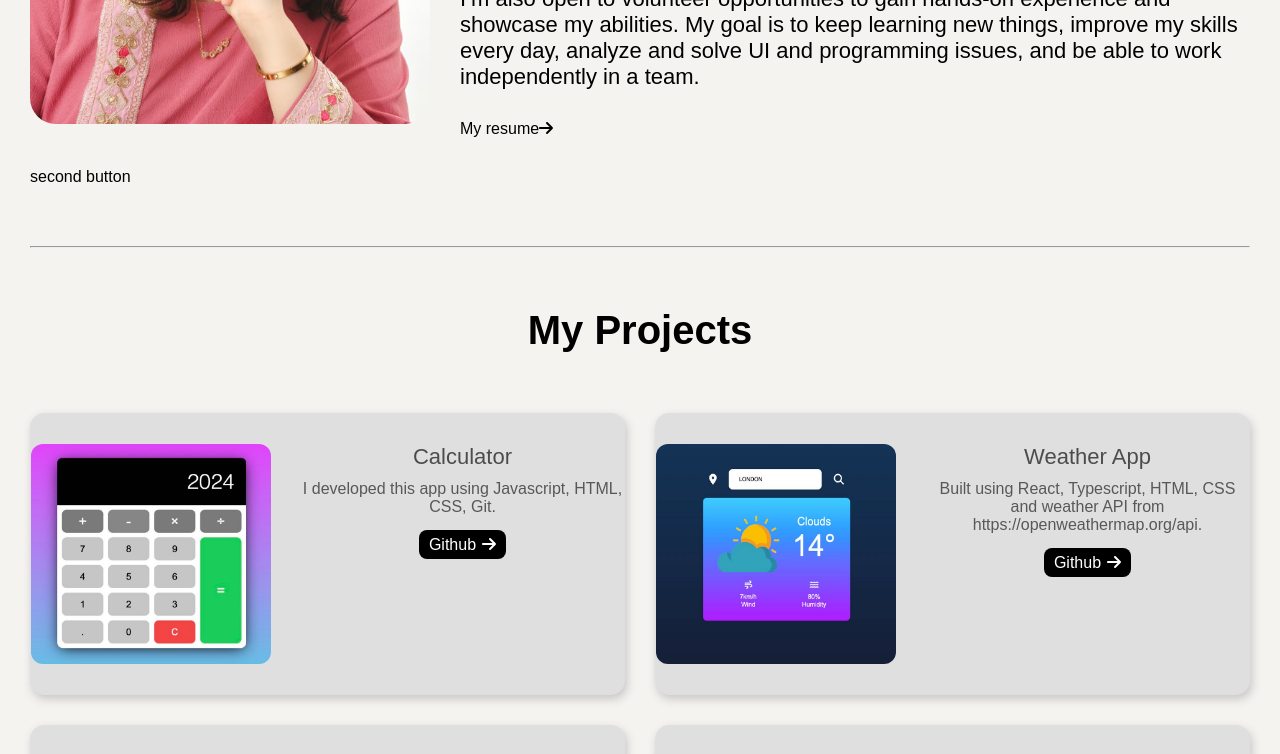
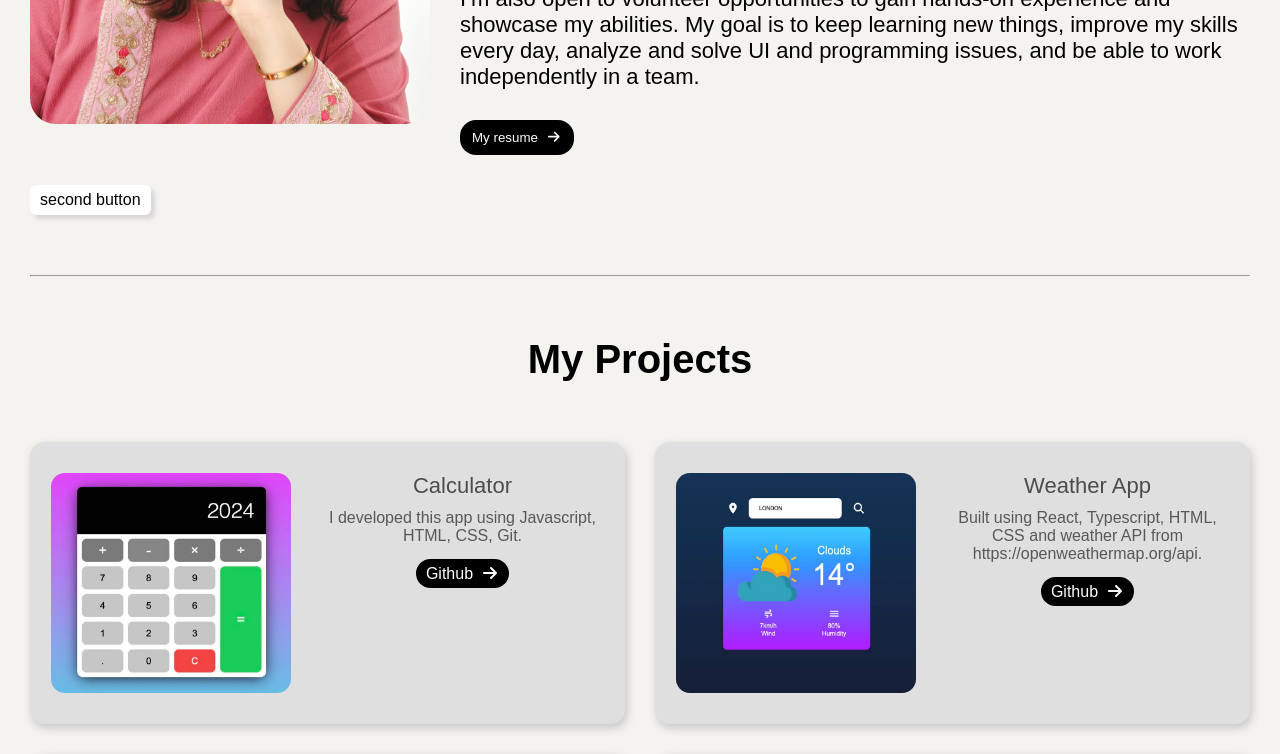
Before and after one commit to soukayna-alala/alala-portfolio, a React (Vite) app: page / in a window 1280 px wide. Shown: the part 600-1354 px from the top of the page. Built offline with nearby package versions, Linux system fonts and the light colour scheme.

Commit message:
made Button global for ruese across the app

```diff
--- a/src/components/AboutMe/AboutMe.module.css
+++ b/src/components/AboutMe/AboutMe.module.css
@@ -69,32 +69,3 @@
     gap: 30px;
   }
 }
-
-/* move to button css file */
-.resumeHyperlink {
-  width: fit-content;
-  height: fit-content;
-  border: 1px solid #000;
-  padding: 10px 12px;
-  border-radius: 18px;
-  background-color: #000;
-  cursor: pointer;
-  opacity: 0.9;
-  margin: 0 auto;
-  /* delete this line*/
-  color: white !important;
-
-  @media (min-width: 600px) {
-    margin: 0;
-  }
-}
-
-.resumeArrow {
-  padding: 0 2px 0 14px;
-  color: #f5f3f0;
-}
-
-.myResume {
-  color: #f5f3f0;
-  font-size: 18px;
-}
--- a/src/components/AboutMe/AboutMe.tsx
+++ b/src/components/AboutMe/AboutMe.tsx
@@ -8,18 +8,7 @@ export function AboutMe() {
   const iso8601Dob = "2000/06/20"; // my dob in ISO 8601 format
   const dateOfBirth = dayjs(iso8601Dob);
   const myAgeInYears = dayjs().diff(dateOfBirth, "years");
-
-  const {
-    h1,
-    bold,
-    paragraph,
-    container,
-    aboutMeImage,
-    paragraphGap,
-    resumeHyperlink,
-    myResume,
-    resumeArrow,
-  } = styles;
+  const { h1, bold, paragraph, container, aboutMeImage, paragraphGap } = styles;
 
   return (
     <>
@@ -67,8 +56,22 @@ export function AboutMe() {
         {/*  <span className={myResume}>My resume</span>*/}
         {/*  <FontAwesomeIcon className={resumeArrow} icon={faArrowRight} />*/}
         {/*</a>*/}
-        <Button label={"My resume"} icon={faArrowRight} variant={"primary"} />
-        <Button label={"second button"} variant={"secondary"} />
+        <Button
+          label={"My resume"}
+          icon={faArrowRight}
+          variant={"primary"}
+          target={"_blank"}
+          href={
+            "https://github.com/soukayna-alala/cv/blob/1be4b4af8887a8ffea5fd2ce490298b5bd4bb483/Soukayna-Alala-Junior-Front-End-Developer.pdf"
+          }
+        />
+        <Button
+          label={"second button"}
+          variant={"secondary"}
+          size={"small"}
+          isAnchor={true}
+        />
+        {/*<Button label={"no variant passed in"} />*/}
       </div>
     </>
   );
--- a/src/components/Button/Button.module.css
+++ b/src/components/Button/Button.module.css
@@ -0,0 +1,39 @@
+.btn {
+  padding: 10px 12px;
+  border-radius: 16px;
+  cursor: pointer;
+  width: fit-content;
+  text-decoration: none;
+  border: none;
+}
+
+.btn:hover {
+  text-decoration: underline;
+}
+
+.primary:hover {
+  color: #fff;
+}
+
+.primary {
+  background-color: #000;
+  color: #fff;
+}
+
+.secondary {
+  background-color: #fff;
+  padding: 14px 60px;
+  box-shadow: 4px 4px 4px #dad5d5;
+  border-radius: 6px;
+}
+
+.btnIcon {
+  padding: 0 2px 0 10px;
+}
+
+.small {
+  padding: 6px 10px;
+}
+
+.regular {
+}
--- a/src/components/Button/Button.tsx
+++ b/src/components/Button/Button.tsx
@@ -1,12 +1,38 @@
 import { Props } from "./interfaces.ts";
 import { FontAwesomeIcon } from "@fortawesome/react-fontawesome";
 import classNames from "classnames";
+import styles from "./Button.module.css";
 
-export function Button({ label, icon, className }: Props) {
-  return (
-    <a className={classNames(className)}>
-      <span>{label}</span>
-      {icon ? <FontAwesomeIcon icon={icon} /> : null}
-    </a>
+export function Button({
+  label,
+  disabled,
+  icon,
+  className,
+  href,
+  variant = "primary",
+  target,
+  size = "regular",
+  isAnchor = false,
+  type,
+}: Props) {
+  const { btn, primary, secondary, btnIcon, small, regular } = styles;
+  const variantClass = variant === "primary" ? primary : secondary;
+  const sizeClass = size === "small" ? small : regular;
+  const props = {
+    className: classNames(btn, variantClass, sizeClass, className),
+    href: href,
+    target: target,
+    disabled: disabled,
+    type: type,
+  };
+  const innerJsx = (
+    <>
+      {label}
+      {icon ? <FontAwesomeIcon className={btnIcon} icon={icon} /> : null}
+    </>
   );
+  const anchorJsx = <a {...props}>{innerJsx}</a>;
+  const btnJsx = <button {...props}>{innerJsx}</button>;
+
+  return <>{isAnchor ? anchorJsx : btnJsx}</>;
 }
--- a/src/components/Button/interfaces.ts
+++ b/src/components/Button/interfaces.ts
@@ -5,7 +5,11 @@ export interface Props extends AnchorHTMLAttributes<HTMLAnchorElement> {
   label: string;
   icon?: IconDefinition;
   variant?: Variant;
-  // size: string;
+  size?: Size;
+  isAnchor?: boolean;
+  disabled?: boolean;
 }
 
 export type Variant = "primary" | "secondary";
+
+export type Size = "small" | "regular";
--- a/src/components/ContactForm/ContactForm.module.css
+++ b/src/components/ContactForm/ContactForm.module.css
@@ -6,21 +6,6 @@
   width: 100%;
   margin: 0;
   padding: 0;
-}
-
-/*.formSection {*/
-/*  width: 100%;*/
-/*  background-color: red;*/
-/*}*/
-
-.button {
-  width: fit-content;
-  padding: 14px 60px;
-  border: none;
-  background-color: #fff;
-  border-radius: 6px;
-  box-shadow: 4px 4px 4px #dad5d5;
-  cursor: pointer;
 }
 
 .fieldMessage {
@@ -49,4 +34,5 @@
 .error {
   padding: 14px 0 0 14px;
   font-size: 16px;
+  color: red;
 }
--- a/src/components/ContactForm/ContactForm.tsx
+++ b/src/components/ContactForm/ContactForm.tsx
@@ -2,18 +2,17 @@ import styles from "./ContactForm.module.css";
 import Swal from "sweetalert2";
 import { useRef } from "react";
 import { useState } from "react";
+import { Button } from "../Button/Button.tsx";
 
 export function ContactForm() {
-  const { fieldMessage, field, formSection, form, button, error } = styles;
+  const { fieldMessage, field, formSection, form, error } = styles;
 
-  const regEx = /^[a-zA-z0-9.-_+]+@[a-z]+\.[a-z]{2,4}$/;
+  const regEx = /^\S+@\S+\.\S+$/;
   const [emailError, setEmailError] = useState("");
   const nameRef = useRef<HTMLInputElement>(null!);
   const emailRef = useRef<HTMLInputElement>(null!);
   const messageRef = useRef<HTMLTextAreaElement>(null!);
-  const isFormValid = !!emailError.length;
-
-  //emailError.length ? true : false;
+  const isFormInvalid = !!emailError.length;
 
   function emailValidation() {
     const emailValue = emailRef.current.value;
@@ -57,6 +56,8 @@ export function ContactForm() {
   return (
     <>
       <section className={formSection}>
+        <h1>isFormInvalid = {isFormInvalid.toString()}</h1>
+
         <form className={form} onSubmit={onSubmit}>
           <div>
             <input
@@ -91,14 +92,13 @@ export function ContactForm() {
               required
             ></textarea>
           </div>
-          <button
-            className={button}
+          <Button
+            label={"Submit"}
+            variant={"secondary"}
+            onClick={emailValidation}
+            disabled={isFormInvalid}
             type="submit"
-            onClick={emailValidation}
-            disabled={isFormValid}
-          >
-            Submit
-          </button>
+          />
         </form>
       </section>
     </>
--- a/src/components/Projects/Projects.module.css
+++ b/src/components/Projects/Projects.module.css
@@ -6,7 +6,7 @@
   height: 220px;
   border: none;
   width: 240px;
-  border-radius: 12px;
+  border-radius: 14px;
 }
 
 .container {
@@ -24,12 +24,17 @@
   display: grid;
   grid-template-columns: auto auto;
   gap: var(--gap-size-small);
-  padding: var(--gap-size-small) 0;
+  padding: var(--gap-size-small) 20px;
+
   border-radius: 14px;
   border: 1px solid #dfdfdf;
   box-shadow: 2px 4px 10px #c7c6c6;
   background-color: #dfdfdf;
   justify-items: center;
+
+  @media (max-width: 320px) {
+    padding: var(--gap-size-small) 10px;
+  }
 
   @media (max-width: 1024px) {
     display: grid;
@@ -60,20 +65,6 @@
   overflow: auto;
 }
 
-.github {
-  color: #ffffff;
-  background-color: black;
-  padding: 6px 10px;
-  border-radius: 8px;
-  text-decoration: none;
-  border: none;
-  text-align: center;
-}
-
-.arrowRight {
-  margin-left: 6px;
-}
-
 .content {
   text-align: center;
 }
--- a/src/components/Projects/Projects.tsx
+++ b/src/components/Projects/Projects.tsx
@@ -1,7 +1,7 @@
 import styles from "./Projects.module.css";
 import { projectList } from "./constants.ts";
-import { FontAwesomeIcon } from "@fortawesome/react-fontawesome";
 import { faArrowRight } from "@fortawesome/free-solid-svg-icons";
+import { Button } from "../Button/Button.tsx";
 
 export function Projects() {
   const {
@@ -13,8 +13,6 @@ export function Projects() {
     container,
     img,
     projectContainer,
-    github,
-    arrowRight,
   } = styles;
   return (
     <section className={main} id="projects">
@@ -26,10 +24,13 @@ export function Projects() {
             <div className={content}>
               <h4 className={h4}>{i.heading}</h4>
               <p className={paragraph}>{i.description}</p>
-              <a className={github} href={i.gitHubLink}>
-                Github
-                <FontAwesomeIcon className={arrowRight} icon={faArrowRight} />
-              </a>
+
+              <Button
+                label={"Github"}
+                size={"small"}
+                icon={faArrowRight}
+                isAnchor={true}
+              />
             </div>
           </div>
         ))}
--- a/src/index.css
+++ b/src/index.css
@@ -17,8 +17,3 @@ main {
   max-width: var(--max-page-width);
   margin: 0 auto;
 }
-
-a:hover {
-  color: var(--primary-color);
-  text-decoration: underline;
-}
```
